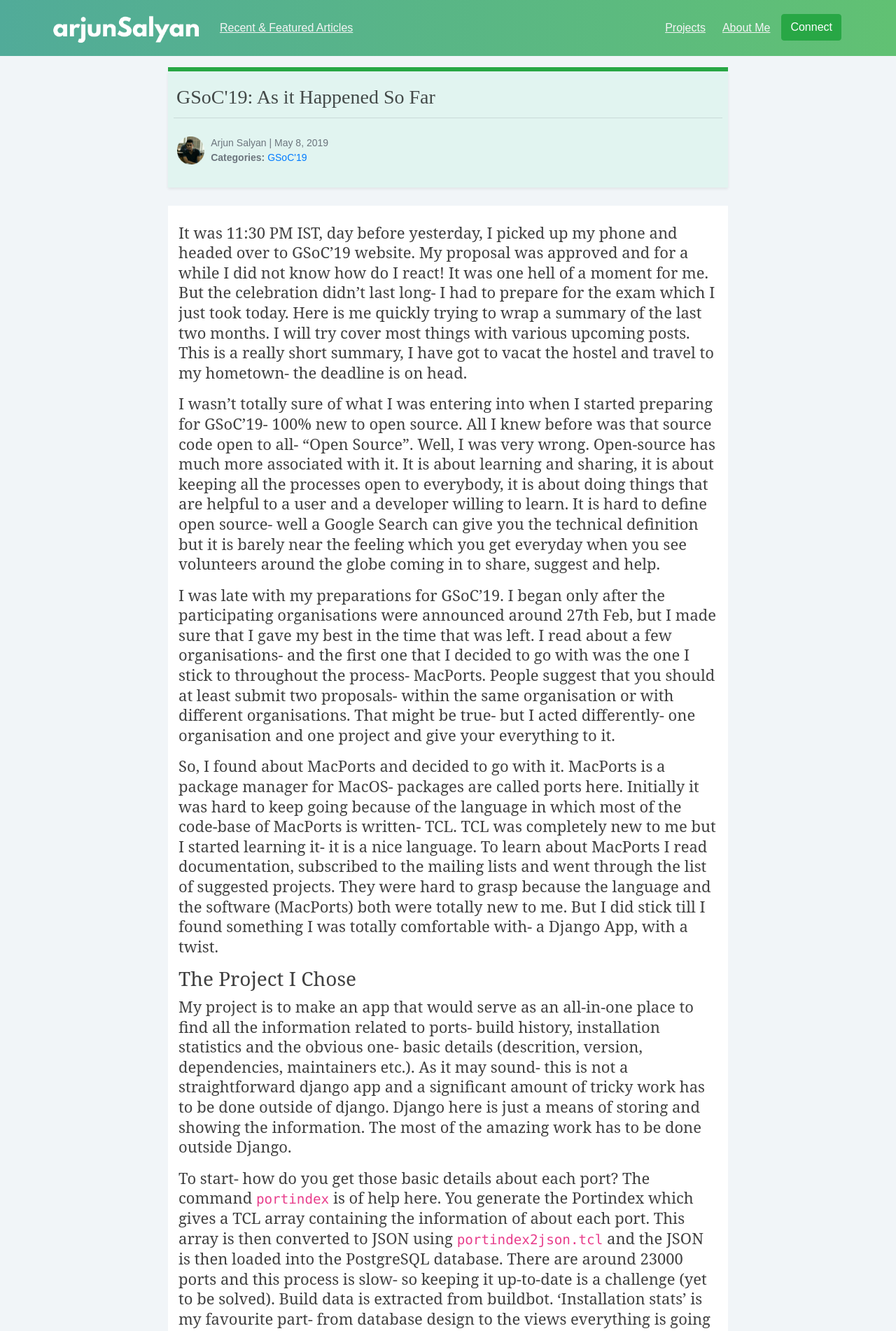
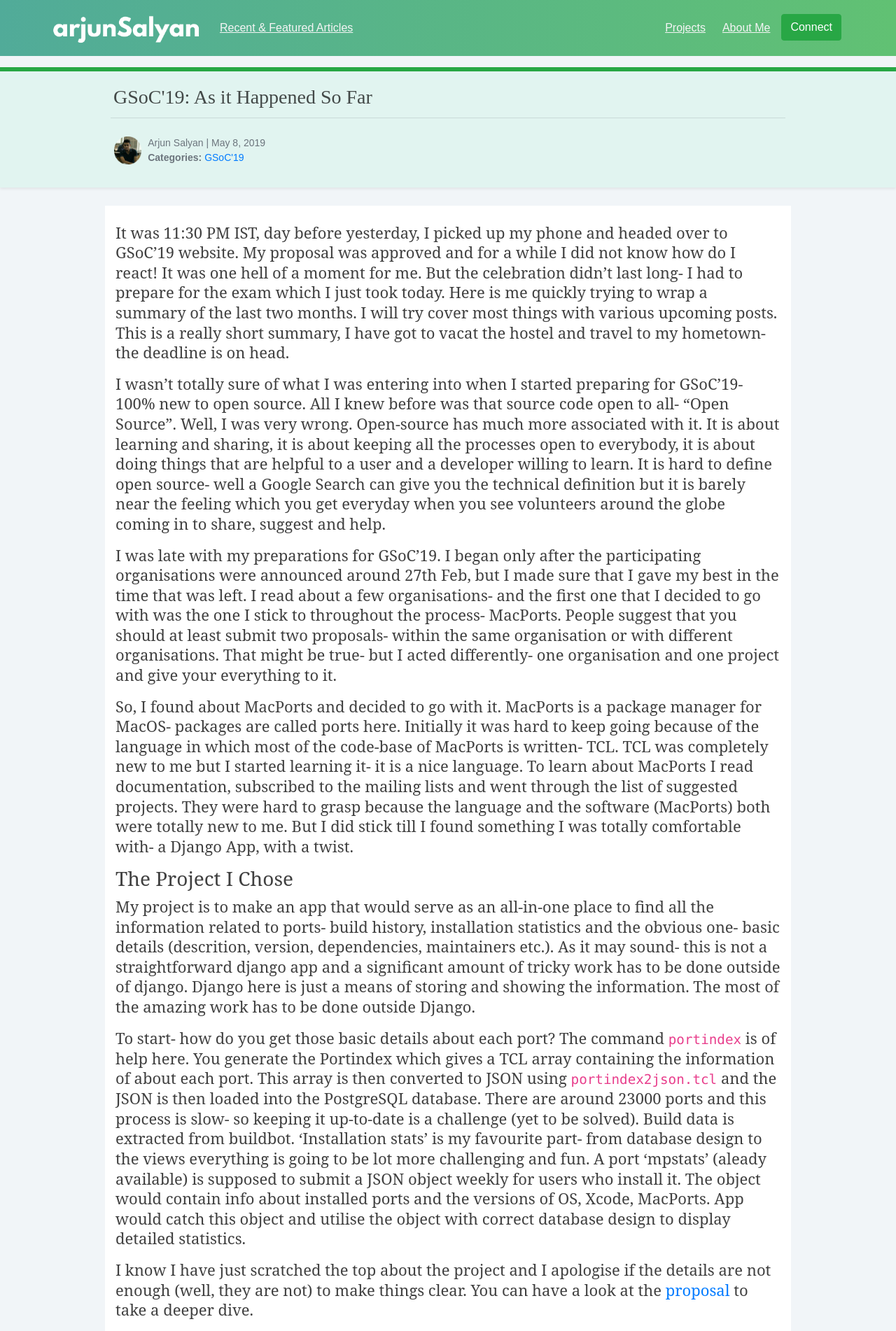
Before and after one commit to arjunsalyan/arjunsalyan.github.io, a Jekyll site: the page built from _posts/2019-05-08-gsoc19-as-it-happened-so-far.md, in a window 1280 px wide. Shown: the top 1902 px of the page at 70% size. Built offline with Jekyll 4.4.1, drawn with Linux system fonts in a browser that asks for light colours; nearby versions of some CDN libraries; some web fonts are replaced; comment, search, counter and statistics services are not loaded.

Commit message:
Update post page UI

```diff
--- a/_layouts/post.html
+++ b/_layouts/post.html
@@ -6,8 +6,11 @@
   </head>
   <body>
 	{% include nav.html %}
-	<div class="container-fluid bg-success sep-bar mt-3" style="max-width: 800px;"></div>
-	<div class="container-fluid bg-site shadow-sm" style="max-width: 800px; padding-left: 8px;padding-right: 8px;padding-top: 16px;padding-bottom: 16px;">
+	<div class="bg-success sep-bar mt-3"></div>
+	<div class="bg-site shadow-sm">
+
+
+	<div class="container-fluid" style="padding-left: 8px;padding-right: 8px;padding-top: 16px;padding-bottom: 16px;">
 		  <h1 class="heading-site">{{page.title}}</h1>
 		  <hr>
 			<br>
@@ -27,9 +30,10 @@
 		</span>
 		</p>
 	  </div>
+	</div>
 </div>
 <br>
-<div class="container-fluid py-4 bg-white text-post" style="max-width: 800px;">
+<div class="container-fluid py-4 bg-white text-post">
 		{{content}}
 	</div><br>
 
```
